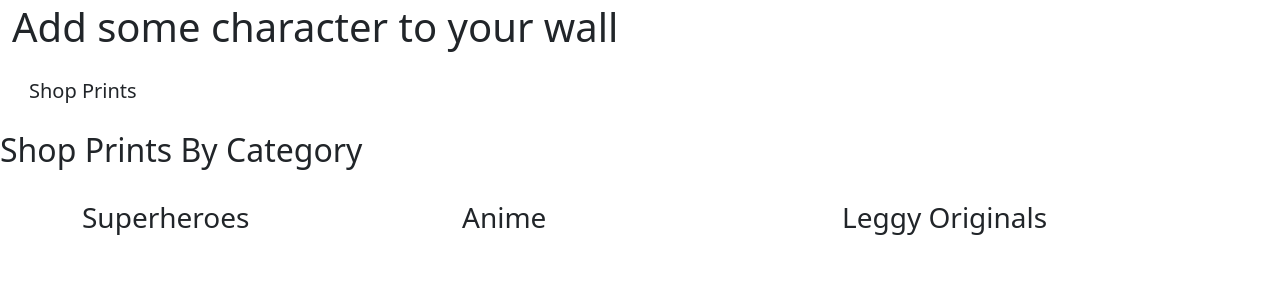
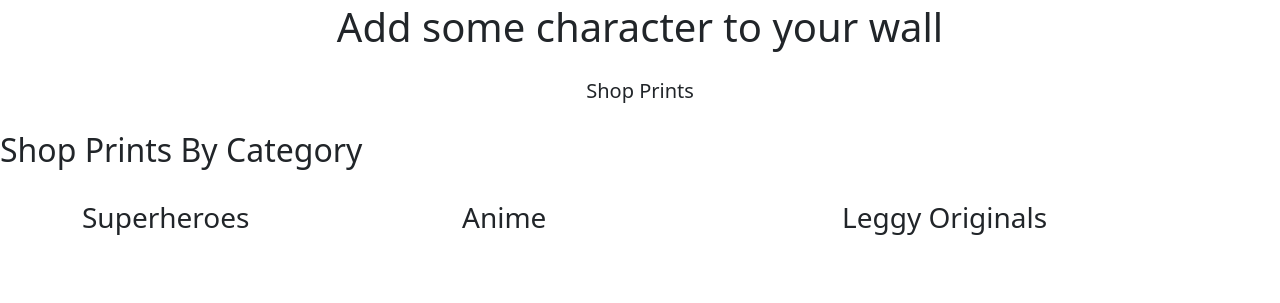
Before and after one commit to tomwiddows/leggy-art, a Django app: page / in a window 1280 px wide. Shown: the part 77-380 px from the top of the page. Run offline with Django 5.2, Linux system fonts and the light colour scheme; some libraries are stand-ins or nearby versions; some web fonts are replaced.

Commit message:
Add text-center class to hero-image

```diff
--- a/home/templates/home/index.html
+++ b/home/templates/home/index.html
@@ -2,7 +2,7 @@
 {% load static %}
 
 {% block content %}
-    <div class="container-fluid">
+    <div class="container-fluid text-center">
         <!--<img>-->
         <h1>Add some character to your wall</h1>
         <h4>
```
